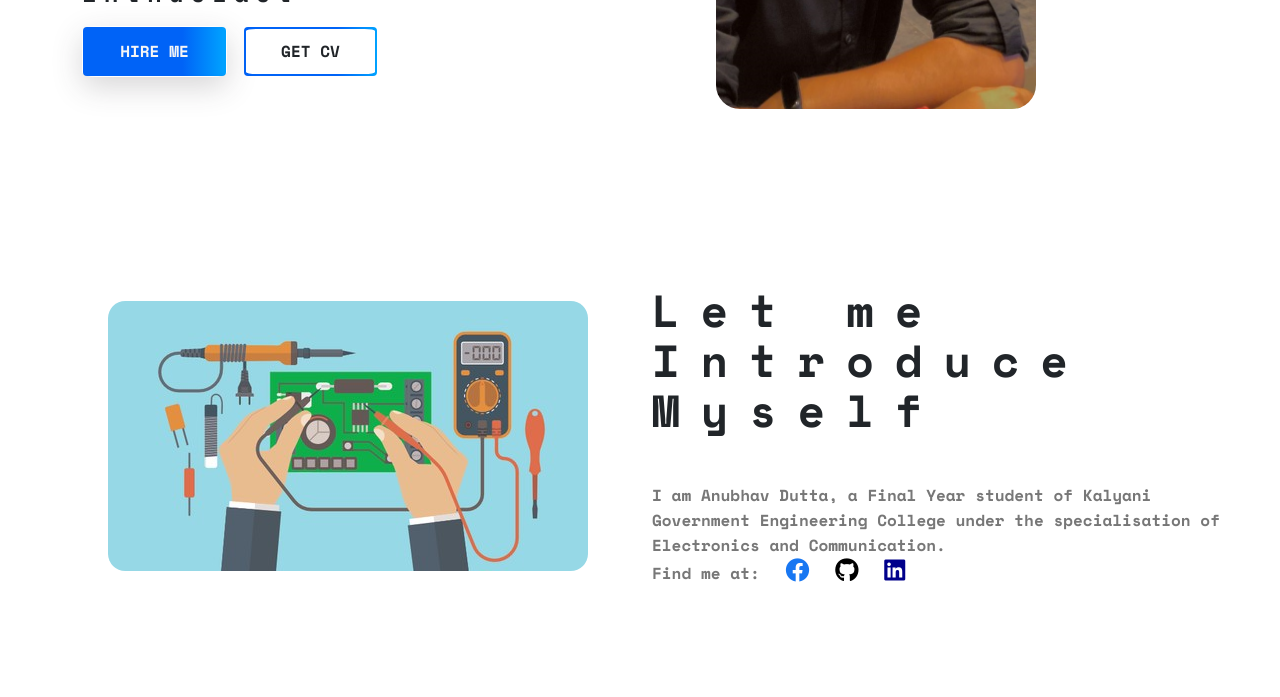
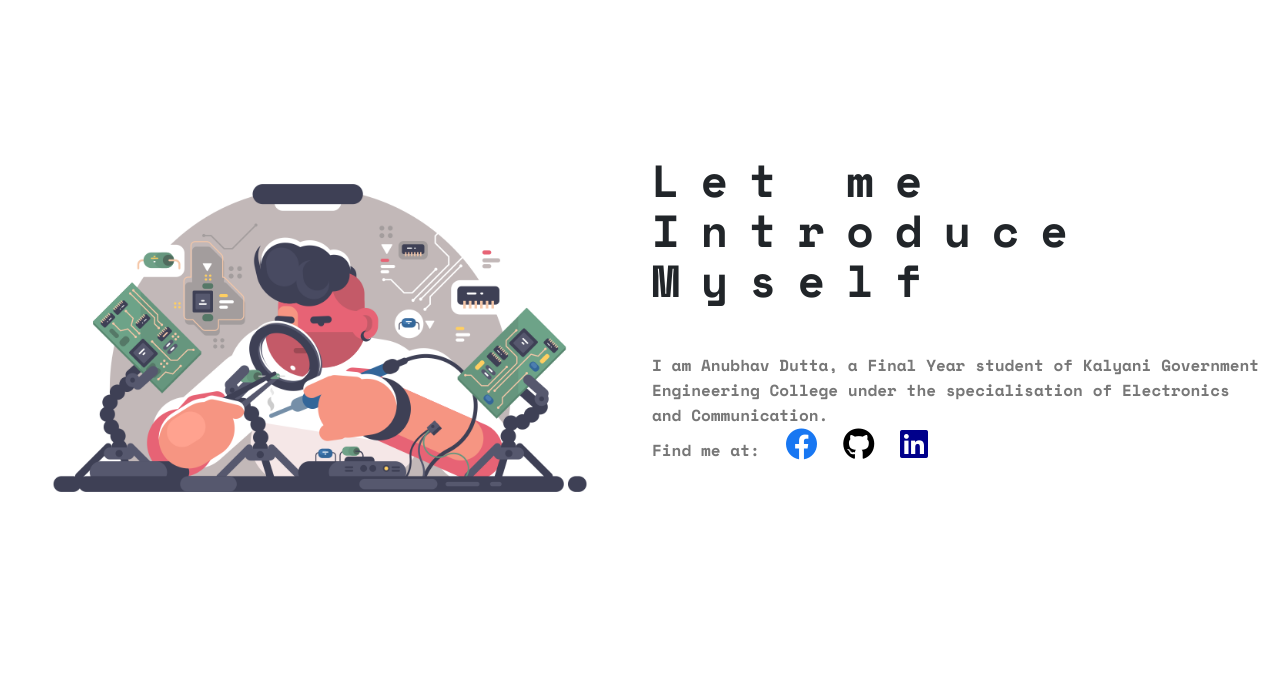
Before and after one commit to anubhav666/Portfolio, a PHP site: page / in a window 1280 px wide. Shown: the part 455-1152 px from the top of the page. Run offline with PHP 8.4, Linux system fonts and the light colour scheme.

Commit message:
Changed banner-img && about-img

```diff
--- a/css/partials/_global.css
+++ b/css/partials/_global.css
@@ -81,5 +81,5 @@ button:hover
 
 .title-h3{
     font: normal bold 45px/50px var(--monospace);
-    letter-spacing: 7px;
+    letter-spacing: 5px;
 }
--- /dev/null
+++ b/css/style.css
@@ -0,0 +1,118 @@
+/*@import fonts from fonts.css*/
+@import url(./fonts.css);
+
+/*@import _variables */
+@import url(./partials/_variable.css);
+
+/* @import _global styling*/
+@import url(./partials/_global.css);
+
+/*start navigation*/
+.header_area .main_menu .navbar .navbar-brand .logo{
+    margin-right: 2vw;
+}
+.header_area .main_menu .navbar .navbar-brand{
+    width: 48vw;
+}
+.header_area .main_menu .navbar .nav-link{
+    font-family: var(--monospace);
+    font-weight: bold;
+    color: black;
+}
+.header_area .main_menu .navbar-custom {
+    background-color: #d7e7ee
+}
+
+.header_area .main_menu .navbar-nav .active a{
+    background: var(--gradient-color);
+    -webkit-background-clip: text;
+    -webkit-text-fill-color: transparent;
+    background-clip: text;
+}
+
+.header_area .main_menu .navbar-nav a:hover{
+    background: var(--gradient-color);
+    -webkit-background-clip: text;
+    -webkit-text-fill-color: transparent;
+    background-clip: text;
+}
+/*end navigation*/
+
+/* start banner area */
+
+/* .site-main .site-banner {
+    background: url(../img/banner/home-banner-3.jpg) no-repeat;
+} */
+
+.site-main .site-banner .site-title h3{
+    padding-top: 10%;
+    font-weight: 500;
+}
+
+
+.site-main .site-banner .site-title h1{
+    font-size: 4.5rem;
+    word-spacing: -3vmin;
+}
+
+.site-main .site-banner .site-title h4{
+    font-size: 1.5rem;
+}
+
+.site-main .site-banner .banner-image > img{
+    margin-top: 3rem;
+    width: 25rem;
+    border-radius: 1.5rem;
+}
+
+.about-image > img{
+    border-radius: 1.5vh;
+}
+
+@media only screen and (max-width: 560px) {
+    .about-image > img{
+        margin-top: 20%;
+    }
+}
+/* end banner area */
+
+/* start about area */
+
+.site-main .about-area .about-title .paragraph > p{
+    padding: 1rem 0;
+}
+
+@media only screen and (min-width: 640px) {
+    .site-main .about-area{
+        padding: 8rem 0rem;
+    }
+    .site-main .about-area .about-title h2 > span{
+        display: block;
+        letter-spacing: 21px;
+    }
+}
+.socials{
+    font-size: xx-large;
+    margin:0 0 1rem 1rem;
+}
+/* end about area */
+
+/* start brands area */
+
+
+.site-main .brand-area .first-row .col-lg-4 > .single-brand{
+    opacity: 50%;
+    margin: 8rem;
+    border: 1px solid var(--border-color);
+    text-align: center;
+    padding: 1.8rem 0rem;
+    margin: .9rem 0;
+    width: 180px;
+    height: 100px;
+    cursor: pointer;
+    transition: transform .4s ease;
+}
+.site-main .brand-area .single-brand > img{
+    border-radius: 10%;
+}
+/* end brands area */
--- a/css/styles.css
+++ /dev/null
@@ -1,112 +0,0 @@
-/*@import fonts from fonts.css*/
-@import url(./fonts.css);
-
-/*@import _variables */
-@import url(./partials/_variable.css);
-
-/* @import _global styling*/
-@import url(./partials/_global.css);
-
-/*start navigation*/
-.header_area .main_menu .navbar .navbar-brand .logo{
-    margin-right: 2vw;
-}
-.header_area .main_menu .navbar .navbar-brand{
-    width: 48vw;
-}
-.header_area .main_menu .navbar .nav-link{
-    font-family: var(--monospace);
-    font-weight: bold;
-    color: black;
-}
-.header_area .main_menu .navbar-custom {
-    background-color: #d7e7ee
-}
-
-.header_area .main_menu .navbar-nav .active a{
-    background: var(--gradient-color);
-    -webkit-background-clip: text;
-    -webkit-text-fill-color: transparent;
-    background-clip: text;
-}
-
-.header_area .main_menu .navbar-nav a:hover{
-    background: var(--gradient-color);
-    -webkit-background-clip: text;
-    -webkit-text-fill-color: transparent;
-    background-clip: text;
-}
-/*end navigation*/
-
-/* start banner area */
-
-/* .site-main .site-banner {
-    background: url(../img/banner/home-banner-3.jpg) no-repeat;
-} */
-
-.site-main .site-banner .site-title h3{
-    padding-top: 10%;
-    font-weight: 500;
-}
-
-
-.site-main .site-banner .site-title h1{
-    font-size: 5rem;
-}
-
-.site-main .site-banner .site-title h4{
-    font-size: 1.5rem;
-}
-
-.site-main .site-banner .banner-image > img{
-    margin-top: 3rem;
-    margin-left: 5vw;
-    width: 20rem;
-    border-radius: 1.5rem;
-}
-
-.about-image > img{
-    border-radius: 1.5vh;
-    margin: 5vw 2vh 2vh 5vw;
-}
-
-@media only screen and (max-width: 560px) {
-    .about-image > img{
-        max-width: 87%;
-    }
-
-
-}
-/* end banner area */
-
-/* start about area */
-
-.site-main .about-area{
-    padding: 8rem 2rem;
-}
-
-.site-main .about-area .about-title h2 > span{
-    display: block;
-    letter-spacing: 21px;
-}
-
-.site-main .about-area .about-title .paragraph > p{
-    padding: 1rem 0;
-}
-
-.socials{
-    font-size: x-large;
-    margin:0 0 1rem 1rem;
-}
-/* end about area */
-
-/* start brands area */
-
-.site-main .brand-area .single-brand{
-    opacity: 50%;
-    margin: 8rem;
-}
-.site-main .brand-area .single-brand > img{
-    border-radius: 10%;
-}
-/* end brands area */
--- a/index.html
+++ b/index.html
@@ -11,13 +11,14 @@
     <link rel="preconnect" href="https://fonts.gstatic.com" crossorigin>
     <link href="https://fonts.googleapis.com/css2?family=Space+Mono:wght@700&display=swap" rel="stylesheet">
 
-
+    <!--JQuery JS-->
+    <script src="./js/jquery-3.6.0.js"></script>
     <!--Font Awesome Icons-->
     <link rel="stylesheet" href="./css/all.css">
     <!--Bootstrap CSS-->
     <link rel="stylesheet" href="./css/bootstrap.min.css">
     <!--Custom CSS File-->
-    <link rel="stylesheet" href="./css/styles.css">
+    <link rel="stylesheet" href="./css/style.css">
     <script src="https://stackpath.bootstrapcdn.com/bootstrap/4.5.0/js/bootstrap.min.js"></script>
 </head>
 <body>
@@ -89,7 +90,7 @@
           </div>
           </div>
           <div class="col-lg-6 col-md-12 banner-image">
-            <img src="./img/banner/banner-img.png" alt="banner-img" class="img-fluid">
+            <img src="./img/banner/banner.png" alt="banner-img" class="img-fluid">
         </div>
         </div>
       </div>
@@ -102,7 +103,7 @@
            <div class="row">
           <div class="col-lg-6 col-md-12 col-xs-4">
             <div class="about-image">
-              <img src="./img/about/about-us.png" alt="" class="img-fluid">
+              <img src="./img/about/about.png" alt="" class="img-fluid">
             </div>
           </div>
           <div class="col-lg-6 col-md-12 about-title">
```
Also changed, not shown: img/about/about-us(1).png (added), img/about/about.png, img/banner/banner.jpg (added), 3 other files.
